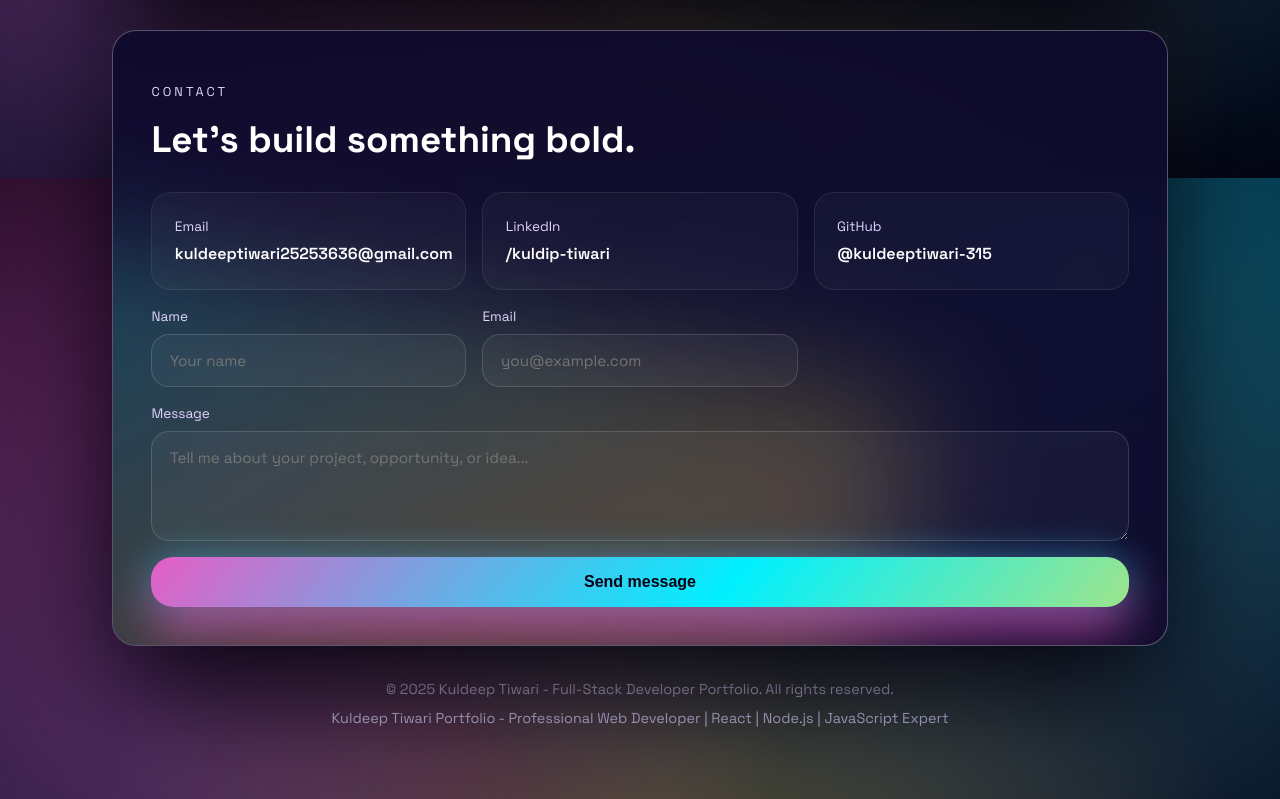
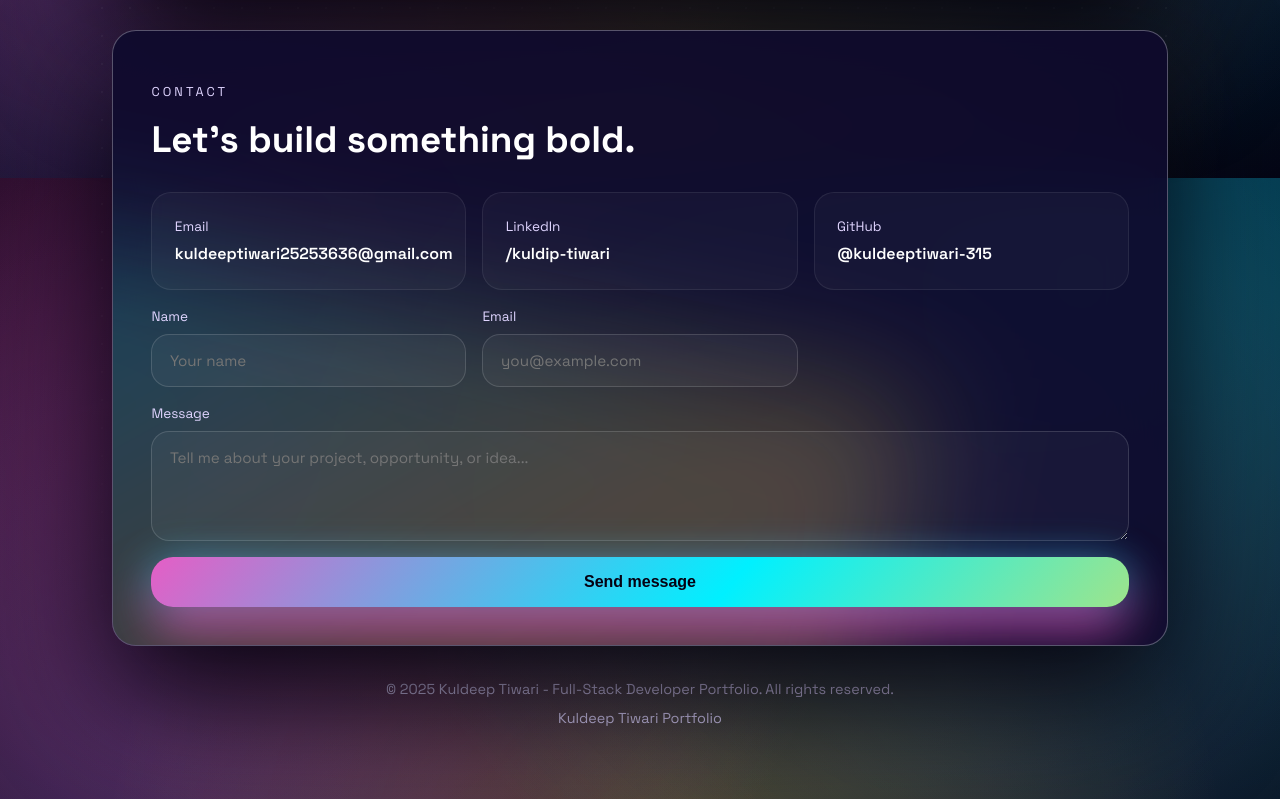
Before and after one commit to kuldeeptiwari-315/My-Portfolio, a plain HTML site: page index.html in a window 1280 px wide. Shown: the part 3022-3821 px from the top of the page. Drawn offline with Linux system fonts and the light colour scheme; animation ran at ten frames a second.

Commit message:
Add files via upload

```diff
--- a/index.html
+++ b/index.html
@@ -319,7 +319,7 @@
 
         <footer class="site-footer">
             <p>© <span id="year"></span> Kuldeep Tiwari - Full-Stack Developer Portfolio. All rights reserved.</p>
-            <p>Kuldeep Tiwari Portfolio - Professional Web Developer | React | Node.js | JavaScript Expert</p>
+            <p>Kuldeep Tiwari Portfolio</p>
         </footer>
     </div>
 
```
